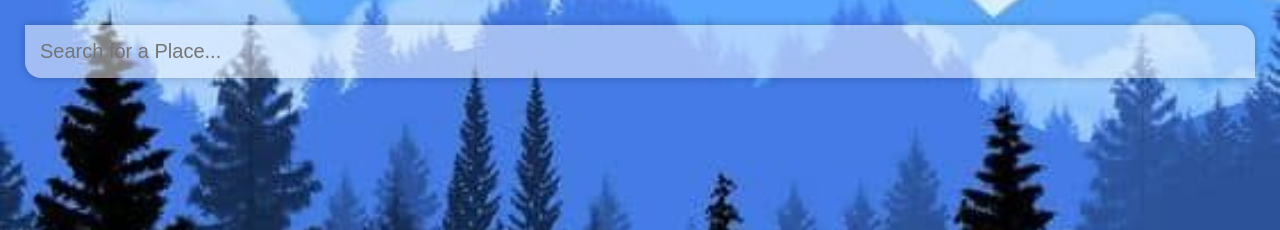
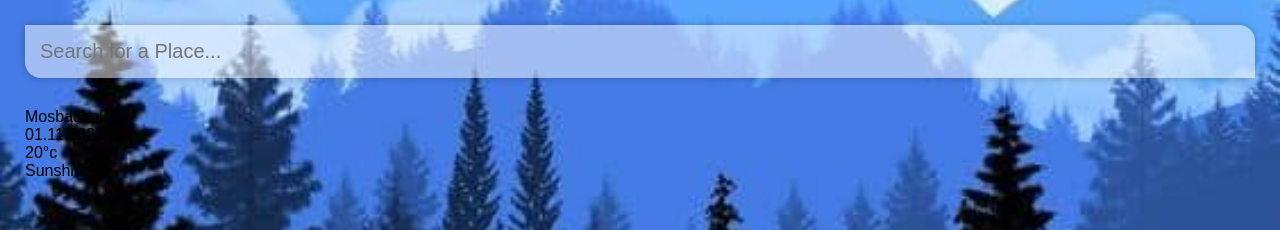
Before and after one commit to TheresiaCat/vue-weather, a Vue app: page / in a window 1280 px wide. Shown: the top 230 px of the page. Built offline with nearby package versions, Linux system fonts and the light colour scheme.

Commit message:
Template Containers for Information

```diff
--- a/src/App.vue
+++ b/src/App.vue
@@ -11,6 +11,20 @@
           @keypress="fetchWeather"
         />
       </div>
+
+      <!--General Information-->
+      <div class="weather-wrap">
+        <div class="location-box">
+          <div class="location">Mosbach, DE</div>
+          <div class="date">01.11.2023</div>
+      </div>
+      </div>
+
+      <!--Weather Information-->
+      <div class="weather-box">
+          <div class="temp">20°c</div>
+          <div class="weather">Sunshine</div>
+    </div>
     </main>
   </div>
 </template>
```
